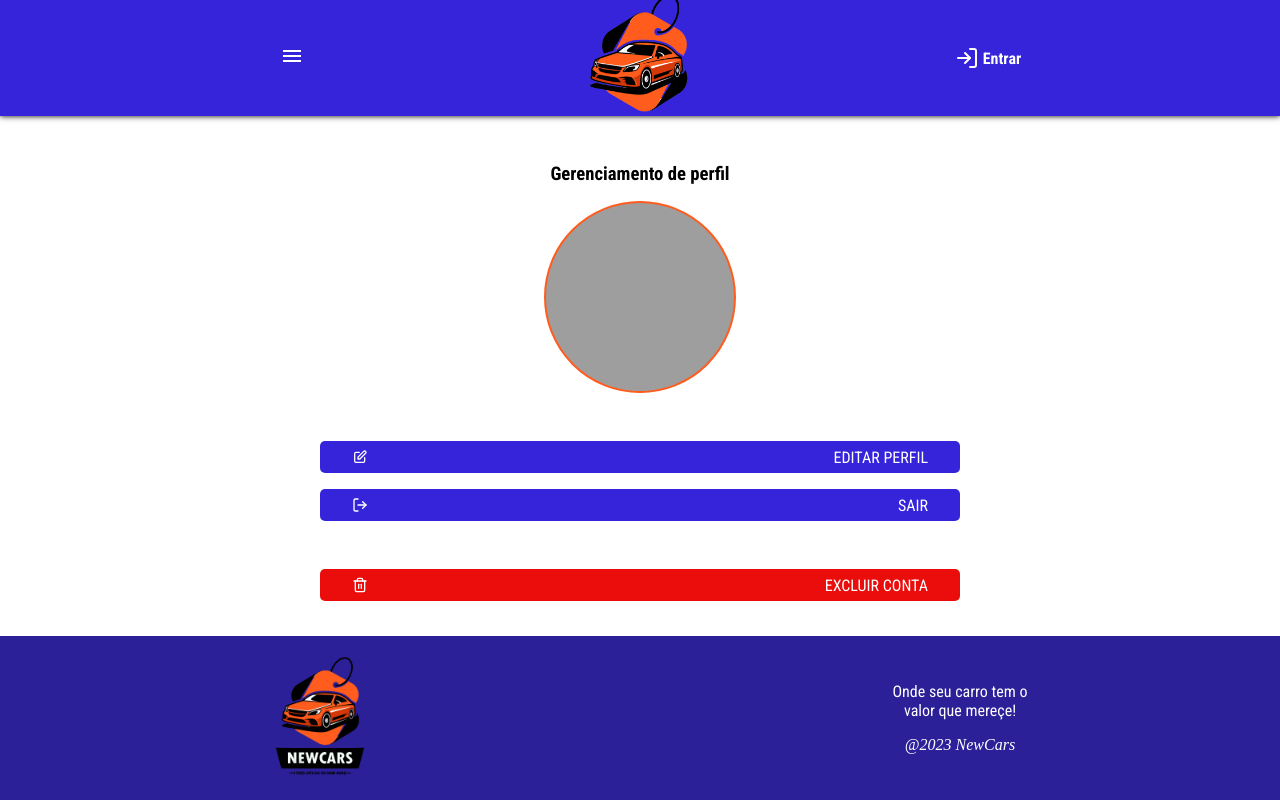
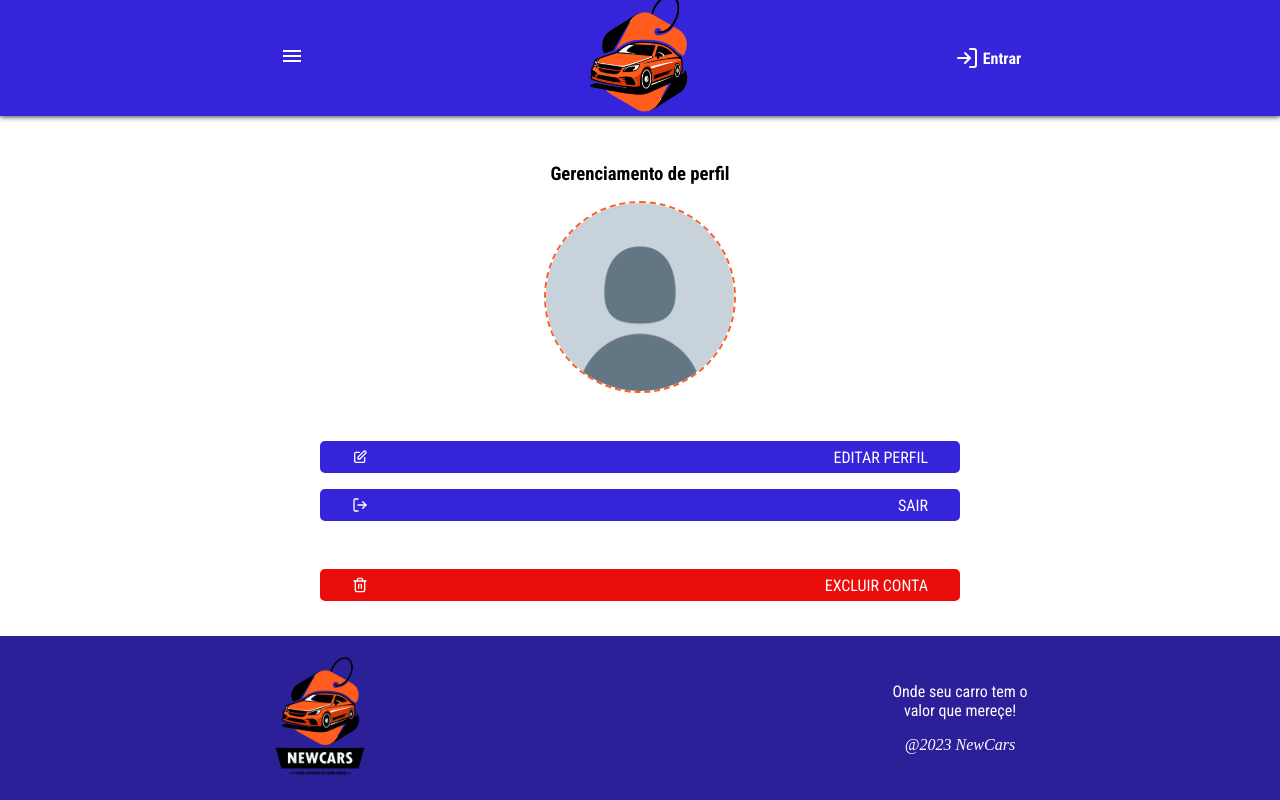
Before and after one commit to leonardorochedo/newcars, a React (Vite) app in the folder frontend/: page /users/1 in a window 1280 px wide. Built offline with nearby package versions, Linux system fonts and the light colour scheme; no server answers.

Commit message:
Fix: When user have no picture from perfil

```diff
--- a/frontend/src/components/Header/Header.css
+++ b/frontend/src/components/Header/Header.css
@@ -38,6 +38,16 @@ header .button-header {
   background-size: contain;
 
   margin-bottom: 1rem;
+  border: 2px solid var(--primary-color);
+  border-radius: 100%;
+}
+
+img.perfil {
+  width: 3rem;
+  height: 3rem;
+
+  margin-bottom: 1rem;
+  border: 2px solid var(--primary-color);
   border-radius: 100%;
 }
 
--- a/frontend/src/components/Header/Header.jsx
+++ b/frontend/src/components/Header/Header.jsx
@@ -7,6 +7,7 @@ const UserContext = createContext()
 // STYLE
 import "./Header.css";
 import logo from "../../assets/images/header/logo.png";
+import userNoImage from "../../assets/images/nopic.png";
 
 // ICONS
 import { IoMdMenu } from "react-icons/io";
@@ -56,10 +57,14 @@ function HeaderPage() {
           {context.authenticated ?
           <Link to={`/users/${user._id}`} className="link">
             <div className="user-header">
-              <div className="user-image" style={{
-                backgroundImage: `url(http://localhost:5000//images/users/${user.image})`,
-              }}>
-              </div>
+              {user.image ? (
+                <div className="user-image" style={{
+                  backgroundImage: `url(http://localhost:5000//images/users/${user.image})`,
+                }}>
+                </div>
+              ) : (
+                <img src={userNoImage} alt="Foto de perfil" className="perfil" />
+              )}
               <p>{user.name.split(" ")[0].toUpperCase()}</p>
             </div>
           </Link>
--- a/frontend/src/hooks/useAuth.jsx
+++ b/frontend/src/hooks/useAuth.jsx
@@ -108,6 +108,8 @@ export function useAuth() {
         api.defaults.headers.Authorization = undefined
         navigate('/')
 
+        window.location.reload(true) // dar um refresh quando redirecionar
+
         toast.success(msgText, {
             position: "top-center",
             autoClose: 5000,
--- a/frontend/src/pages/Home/Home.css
+++ b/frontend/src/pages/Home/Home.css
@@ -64,8 +64,17 @@
   background-size: contain;
 
   margin-bottom: 1rem;
+  border: 2px solid var(--second-color);
   border-radius: 100%;
+}
+
+.user-info img.perfil {
+  width: 3rem;
+  height: 3rem;
+
+  margin-bottom: 1rem;
   border: 2px solid var(--second-color);
+  border-radius: 100%;
 }
 
 .user-info p {
--- a/frontend/src/pages/Home/Home.jsx
+++ b/frontend/src/pages/Home/Home.jsx
@@ -5,6 +5,7 @@ import { useState, useEffect } from "react";
 import { Link } from "react-router-dom";
 
 import "./Home.css";
+import userNoImage from "../../assets/images/nopic.png";
 
 export function Home() {
   const [cars, setCars] = useState([]);
@@ -38,11 +39,13 @@ export function Home() {
                     <p>R$ {car.price}</p>
                   </div>
                   <div className="user-info">
-                    {car.user.image && (
+                    {car.user.image ? (
                       <div className="user-image" style={{
                         backgroundImage: `url(http://localhost:5000//images/users/${car.user.image})`,
                       }}>
                       </div>
+                    ) : (
+                      <img src={userNoImage} alt="Foto de perfil" className="perfil" />
                     )}
                     <p>{car.user.name}</p>
                   </div>
--- a/frontend/src/pages/UserPages/Perfil/Perfil.css
+++ b/frontend/src/pages/UserPages/Perfil/Perfil.css
@@ -10,7 +10,16 @@
 
   margin: 1rem 0;
   border-radius: 100%;
-  border: 2px solid var(--primary-color);
+  border: 2px dashed var(--primary-color);
+}
+
+.user-perfil img.perfil {
+  width: 12rem;
+  height: 12rem;
+
+  margin: 1rem 0;
+  border-radius: 100%;
+  border: 2px dashed var(--primary-color);
 }
 
 .user-links {
--- a/frontend/src/pages/UserPages/Perfil/Perfil.jsx
+++ b/frontend/src/pages/UserPages/Perfil/Perfil.jsx
@@ -9,7 +9,7 @@ const UserContext = createContext()
 import { Link, useParams } from "react-router-dom";
 
 import "./Perfil.css";
-
+import userNoImage from "../../../assets/images/nopic.png";
 import { FiLogOut, FiTrash2 } from "react-icons/fi";
 import { HiOutlinePencilAlt } from "react-icons/hi";
 
@@ -43,10 +43,14 @@ function PerfilPage() {
         <section className="container">
             <div className="user-perfil">
                 <h1>Gerenciamento de perfil</h1>
-                <div className="user-image" style={{
-                    backgroundImage: `url(http://localhost:5000//images/users/${user.image})`,
-                    }}>
-                </div>
+                {user.image ? (
+                    <div className="user-image" style={{
+                        backgroundImage: `url(http://localhost:5000//images/users/${user.image})`,
+                        }}>
+                    </div>
+                ) : (
+                    <img src={userNoImage} alt="Foto de perfil" className="perfil" />
+                )}
                 <h2>{user.name}</h2>
             </div>
             <div className="user-links">
```
Also changed, not shown: frontend/src/assets/images/nopic.png (added).
